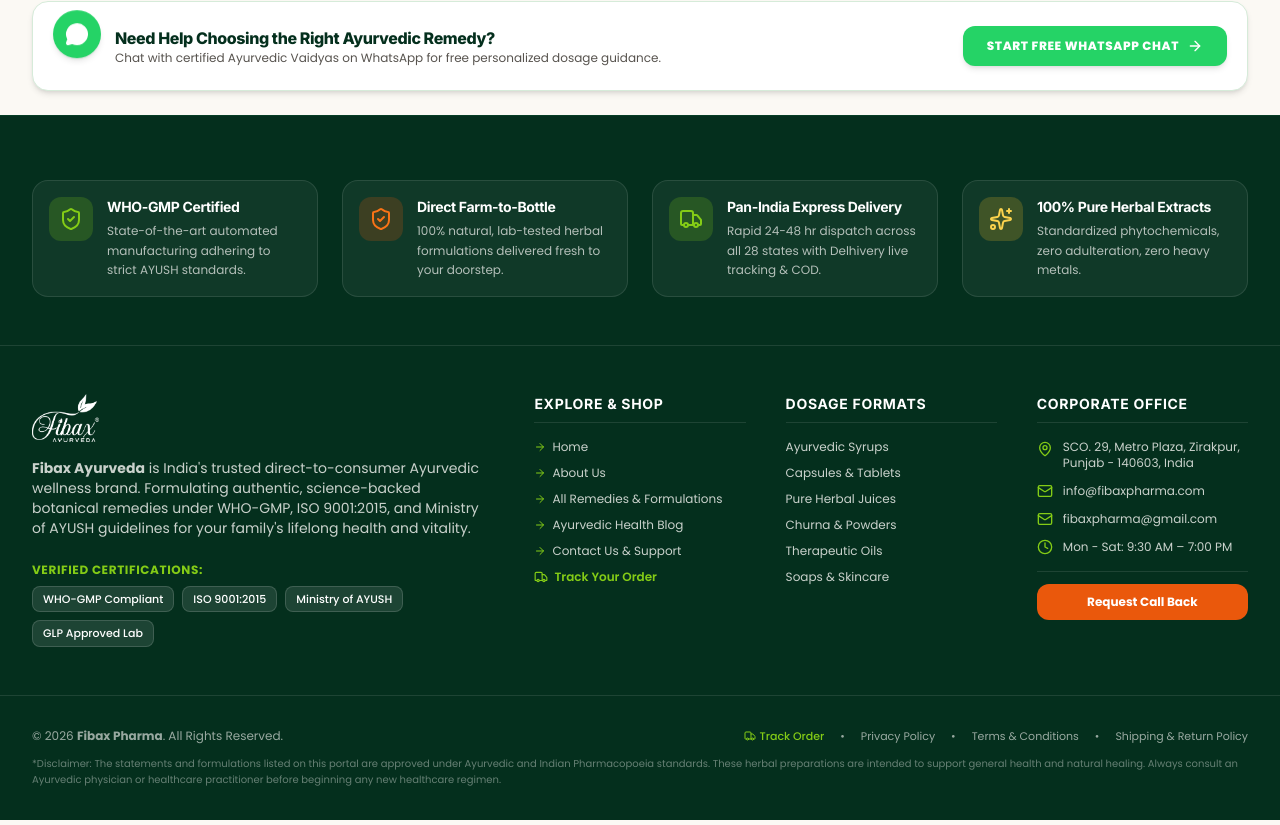
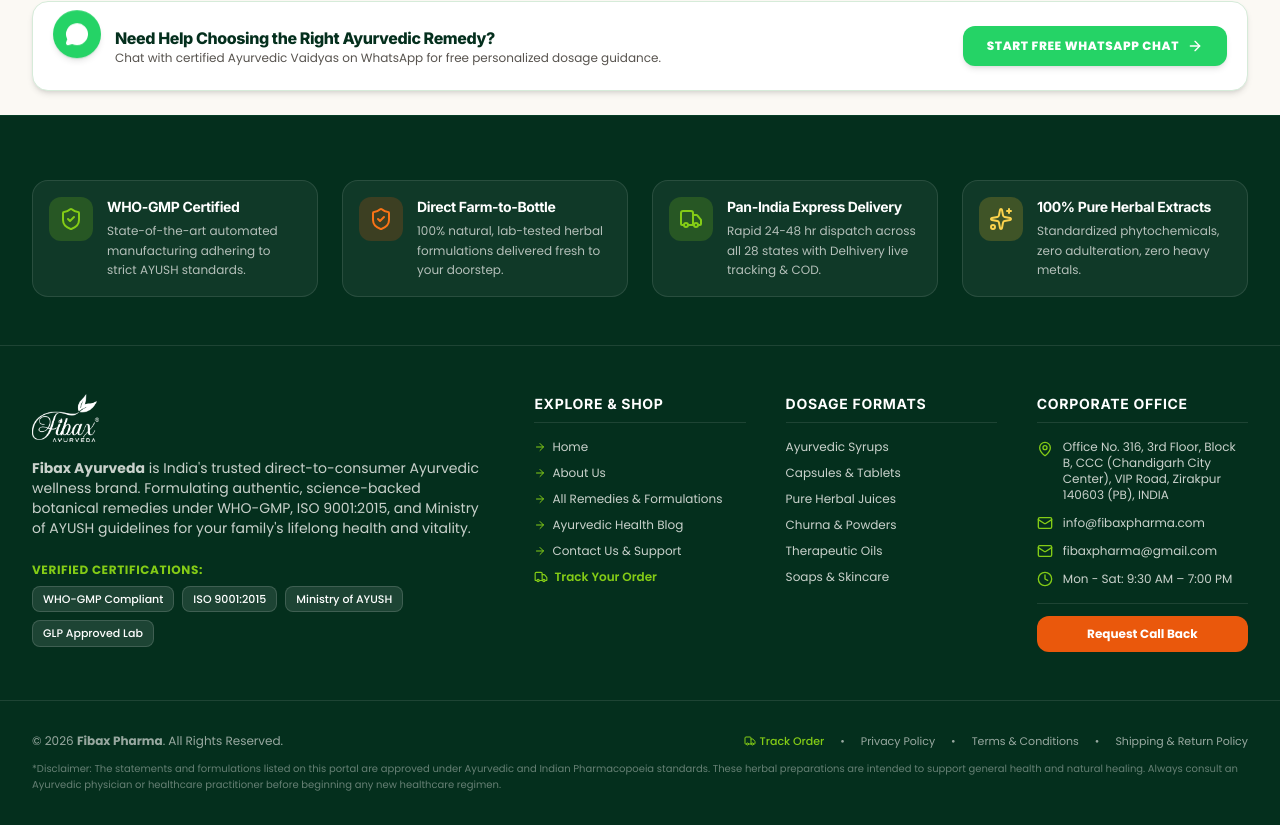
Before and after one commit to sameer3028/E-fibax, a React (Vite) app in the folder client/: page / in a window 1280 px wide. Shown: the part 6626-7451 px from the top of the page. Built offline with nearby package versions, Linux system fonts and the light colour scheme; no server answers.

Commit message:
fix(contact): update corporate headquarters address to CCC VIP Road Zirakpur

```diff
--- a/client/src/components/Footer.jsx
+++ b/client/src/components/Footer.jsx
@@ -203,7 +203,7 @@ export function Footer({ onNavigate, onSelectCategory, onSelectConcern, onOpenTr
               <div className="flex items-start gap-2.5">
                 <MapPin className="h-4 w-4 text-leaf flex-shrink-0 mt-0.5" />
                 <span>
-                  SCO. 29, Metro Plaza, Zirakpur, Punjab - 140603, India
+                  Office No. 316, 3rd Floor, Block B, CCC (Chandigarh City Center), VIP Road, Zirakpur 140603 (PB), INDIA
                 </span>
               </div>
               <div className="flex items-center gap-2.5">
--- a/client/src/pages/Contact.jsx
+++ b/client/src/pages/Contact.jsx
@@ -340,7 +340,7 @@ export function Contact({ onOpenCallback }) {
               <div>
                 <span className="text-xs font-bold text-leaf-dark uppercase tracking-wider">Corporate Headquarters</span>
                 <p className="mt-1 text-xs font-bold text-charcoal leading-relaxed">
-                  SCO. 29, Metro Plaza, Zirakpur, Punjab - 140603, India
+                  Office No. 316, 3rd Floor, Block B, CCC (Chandigarh City Center), VIP Road, Zirakpur 140603 (PB), INDIA
                 </p>
                 <p className="text-[11px] text-charcoal-subtle mt-1.5">
                   WHO-GMP &amp; AYUSH Licensed Manufacturing
--- a/client/src/pages/Privacy.jsx
+++ b/client/src/pages/Privacy.jsx
@@ -337,7 +337,7 @@ export function Privacy({ onNavigate }) {
                 <p><strong>Brand Identity:</strong> Fibax Ayurveda</p>
                 <p><strong>Constitution of Business:</strong> Sole Proprietorship</p>
                 <p><strong>Legal Proprietor Name:</strong> [OWNER CONFIRMATION REQUIRED: Legal Name of Sole Proprietor]</p>
-                <p><strong>Registered Operating Address:</strong> SCO 28, Lower Ground Floor, Metro Plaza City Market, Lohgarh Road, Zirakpur, Punjab – 140603, India</p>
+                <p><strong>Registered Operating Address:</strong> Office No. 316, 3rd Floor, Block B, CCC (Chandigarh City Center), VIP Road, Zirakpur 140603 (PB), INDIA</p>
                 <p><strong>Customer Privacy Desk:</strong> care@fibaxpharma.com</p>
                 <p><strong>Helpline Telephone:</strong> +91 8872544458</p>
                 <p><strong>Primary Website URL:</strong> https://fibaxpharma.com</p>
@@ -958,7 +958,7 @@ export function Privacy({ onNavigate }) {
                 <p className="font-bold text-forest-deep">Designated Grievance Officer:</p>
                 <p><strong>Name:</strong> [OWNER CONFIRMATION REQUIRED: Full Name of Designated Grievance Officer]</p>
                 <p><strong>Official Designation:</strong> [OWNER CONFIRMATION REQUIRED: Grievance Officer / Operations Lead]</p>
-                <p><strong>Postal Address:</strong> Fibax Pharma, SCO 28, Lower Ground Floor, Metro Plaza City Market, Lohgarh Road, Zirakpur, Punjab – 140603, India</p>
+                <p><strong>Postal Address:</strong> Fibax Pharma, Office No. 316, 3rd Floor, Block B, CCC (Chandigarh City Center), VIP Road, Zirakpur 140603 (PB), INDIA</p>
                 <p><strong>Dedicated Grievance Email:</strong> [OWNER CONFIRMATION REQUIRED: Dedicated Grievance Email, e.g. grievance@fibaxpharma.com or care@fibaxpharma.com]</p>
                 <p><strong>Helpline Number:</strong> [OWNER CONFIRMATION REQUIRED: Direct Phone Number or +91 8872544458]</p>
               </div>
@@ -1010,7 +1010,7 @@ export function Privacy({ onNavigate }) {
                     <MapPin className="h-4 w-4 text-brand" /> Corporate Office
                   </div>
                   <p className="text-charcoal leading-tight">
-                    SCO 28, Lower Ground Floor, Metro Plaza City Market, Lohgarh Road, Zirakpur, Punjab – 140603, India
+                    Office No. 316, 3rd Floor, Block B, CCC (Chandigarh City Center), VIP Road, Zirakpur 140603 (PB), INDIA
                   </p>
                 </div>
               </div>
--- a/client/src/pages/Terms.jsx
+++ b/client/src/pages/Terms.jsx
@@ -334,7 +334,7 @@ export function Terms({ onNavigate }) {
                 <p><strong>Commercial Brand:</strong> Fibax Ayurveda</p>
                 <p><strong>Constitution of Business:</strong> Sole Proprietorship registered under Indian law</p>
                 <p><strong>Proprietor Legal Name:</strong> [OWNER INPUT REQUIRED: Legal Name of Sole Proprietor]</p>
-                <p><strong>Registered Business Address:</strong> SCO 28, Lower Ground Floor, Metro Plaza City Market, Lohgarh Road, Zirakpur, Punjab – 140603, India</p>
+                <p><strong>Registered Business Address:</strong> Office No. 316, 3rd Floor, Block B, CCC (Chandigarh City Center), VIP Road, Zirakpur 140603 (PB), INDIA</p>
                 <p><strong>Official Website:</strong> https://fibaxpharma.com</p>
                 <p><strong>GSTIN / Tax ID:</strong> [OWNER INPUT REQUIRED: GSTIN / State Tax Identification Number]</p>
                 <p><strong>Drug & AYUSH Retail/Wholesale Licence:</strong> [OWNER INPUT REQUIRED: Relevant State AYUSH/Drug Licence Number]</p>
@@ -912,7 +912,7 @@ export function Terms({ onNavigate }) {
                 <p className="font-bold text-forest-deep">Grievance Officer Information:</p>
                 <p><strong>Name of Grievance Officer:</strong> [OWNER INPUT REQUIRED: Name of Grievance Redressal Officer]</p>
                 <p><strong>Official Designation:</strong> [OWNER INPUT REQUIRED: Grievance Officer / Operations Head]</p>
-                <p><strong>Postal Address:</strong> Fibax Pharma, SCO 28, Lower Ground Floor, Metro Plaza City Market, Lohgarh Road, Zirakpur, Punjab – 140603, India</p>
+                <p><strong>Postal Address:</strong> Fibax Pharma, Office No. 316, 3rd Floor, Block B, CCC (Chandigarh City Center), VIP Road, Zirakpur 140603 (PB), INDIA</p>
                 <p><strong>Dedicated Grievance Email:</strong> [OWNER INPUT REQUIRED: Dedicated Grievance Email, e.g. grievance@fibaxpharma.com or care@fibaxpharma.com]</p>
                 <p><strong>Grievance Helpline:</strong> [OWNER INPUT REQUIRED: Grievance Contact Number, or +91 8872544458]</p>
               </div>
@@ -982,7 +982,7 @@ export function Terms({ onNavigate }) {
                     <MapPin className="h-4 w-4 text-brand" /> Registered Office
                   </div>
                   <p className="text-charcoal leading-tight">
-                    SCO 28, Lower Ground Floor, Metro Plaza City Market, Lohgarh Road, Zirakpur, Punjab – 140603, India
+                    Office No. 316, 3rd Floor, Block B, CCC (Chandigarh City Center), VIP Road, Zirakpur 140603 (PB), INDIA
                   </p>
                 </div>
               </div>
--- a/client/vite.config.js
+++ b/client/vite.config.js
@@ -19,6 +19,7 @@ export default defineConfig({
   },
   build: {
     outDir: 'dist',
+    emptyOutDir: false,
     cssCodeSplit: true,
     chunkSizeWarningLimit: 600,
     rollupOptions: {
```
Also changed, not shown: 2 other files (tests, documents, lock files or other folders).
